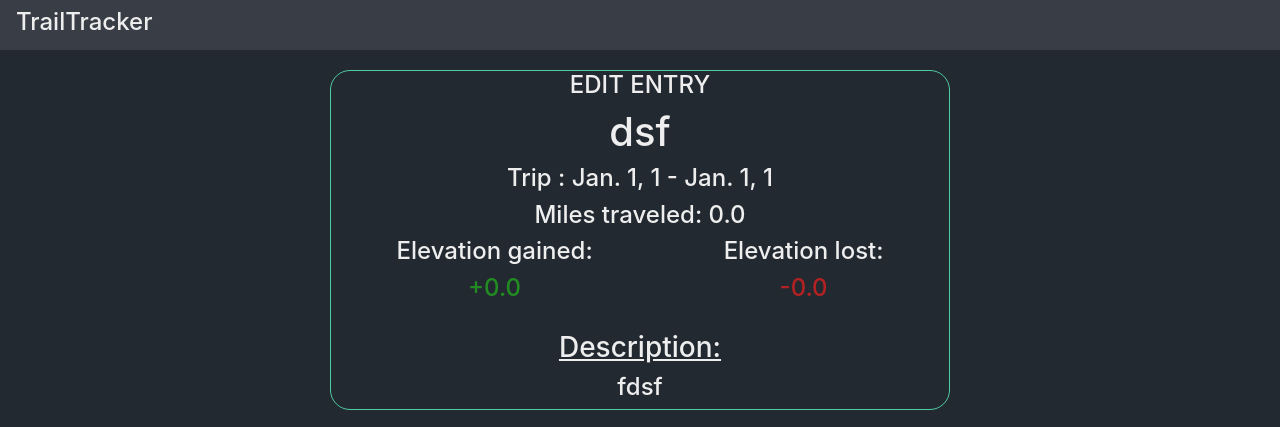
After one commit to mdrewry/TrailTracker, a Django app: template templates/editEntry.html in a window 1280 px wide. The commit adds this page. Shown: the top 427 px of the page. Run offline with Django 3.2, Linux system fonts and the light colour scheme; the template is opened without the code that fills it: values that come from a table or form of the project are taken from there, others are empty; data comes from the database, SQL or seed files in the repository; both versions use the stored data as it was after the commit; some libraries are stand-ins or nearby versions.

Commit message:
-set fixed size to view entry body -added edit toggle functionality

```diff
--- a/dashboard/admin.py
+++ b/dashboard/admin.py
@@ -1,5 +1,5 @@
 from django.contrib import admin
-from dashboard.models import Hike
 # Register your models here.
-from .models import Hike
+from .models import Hike, ToggleVar
 admin.site.register(Hike)
+admin.site.register(ToggleVar)
--- a/dashboard/models.py
+++ b/dashboard/models.py
@@ -9,6 +9,11 @@ class HikeManager(models.Manager):
     def createHike(self, name, latitude, longitude, startDate, endDate, miles, elevationGain, elevationLoss, description, starred, image):
         hike = self.create(name=name, latitude=latitude, longitude=longitude, startDate=startDate, endDate=endDate, miles=miles,elevationGain=elevationGain,elevationLoss=elevationLoss,description=description,starred=starred,image=image)
         return hike
+
+class ToggleVarManager(models.Manager):
+    def createToggleVar(self, toggle):
+        toggle_var = self.create(toggle=toggle)
+        return toggle_var
 
 # Create your models here.
 class Hike(models.Model):
@@ -37,3 +42,9 @@ class Hike(models.Model):
     def markStarred(self, status):
         self.starred=status
         self.save()
+
+class ToggleVar(models.Model):
+    toggle = models.BooleanField(default=False)
+    objects = ToggleVarManager()
+    def __str__(self):
+        return self.toggle
--- a/dashboard/static/css/styles.css
+++ b/dashboard/static/css/styles.css
@@ -158,32 +158,33 @@ a:hover {
   flex-direction: column;
   align-items: center;
 }
-.center-text{
+.center-text {
   color: var(--contrast);
   text-align: center;
 }
-.hike-entries{
+.hike-entries {
+  width: 50%;
   text-align: center;
   color: var(--light);
   border: solid var(--highlight) 1px;
   border-radius: 20px;
 }
-.hike-cols{
+.hike-cols {
   display: flex;
   flex-direction: column;
   align-items: center;
   flex-grow: 1;
 }
-.description-headers{
+.description-headers {
   color: var(--contrast);
   text-decoration: underline;
 }
-.elevation-gain{
-  color: #228B22
+.elevation-gain {
+  color: #228b22;
 }
-.elevation-loss{
-  color: #B22222
+.elevation-loss {
+  color: #b22222;
 }
-.hike-txt-contents{
+.hike-txt-contents {
   color: var(--contrast);
 }
--- a/dashboard/urls.py
+++ b/dashboard/urls.py
@@ -6,4 +6,5 @@ urlpatterns = [
     path('', views.feed, name='feed'),
     path('addEntry', views.addEntry, name='addEntry'),
     path('feed/<int:id>/',views.viewEntry,name='viewEntry'),
+    path('feed/edit/<int:id>/',views.editEntry,name='editEntry'),
 ]
--- /dev/null
+++ b/templates/editEntry.html
@@ -0,0 +1,27 @@
+{% extends "dashboard.html" %} {% block content %}
+<div class="hike-entries">
+    <h4 class="content-text">EDIT ENTRY</h4>
+    <h1 class="content-text">{{hike.name}}</h4>
+    <h4 class="content-text">Trip : {{hike.startDate}} - {{hike.endDate}}</h4>
+    <h4 class="content-text">Miles traveled: {{hike.miles}}</h4>
+    <div class="row-center">
+        <div class="hike-cols">
+            <h4 class="content-text">Elevation gained: </h4>
+            <h4 class="elevation-gain">+{{hike.elevationGain}}</h4>
+        </div>
+        <div class="hike-cols">
+            <h4 class="content-text">Elevation lost: </h4>
+            <h4 class="elevation-loss">-{{hike.elevationLoss}}</h4>
+        </div>
+    </div>
+    <div class="spacer50"></div>
+    <div class="hike-cols">
+        <h3 class="description-headers">Description:</h4>
+    </div>
+    <h4 class="content-text">{{hike.description}}</h4>
+</div>
+<div class="spacer50"></div>
+{% if hike.image.url != null %}
+<img src={{hike.image.url}} alt="" style="width:480px;height:320px">
+{% endif %}
+ {% endblock %}
```
Also changed, not shown: dashboard/views.py (+40 -19 lines), templates/feed.html (+9 -0 lines), dashboard/migrations/0002_togglevar.py (added), db.sqlite3, 1 other file.
